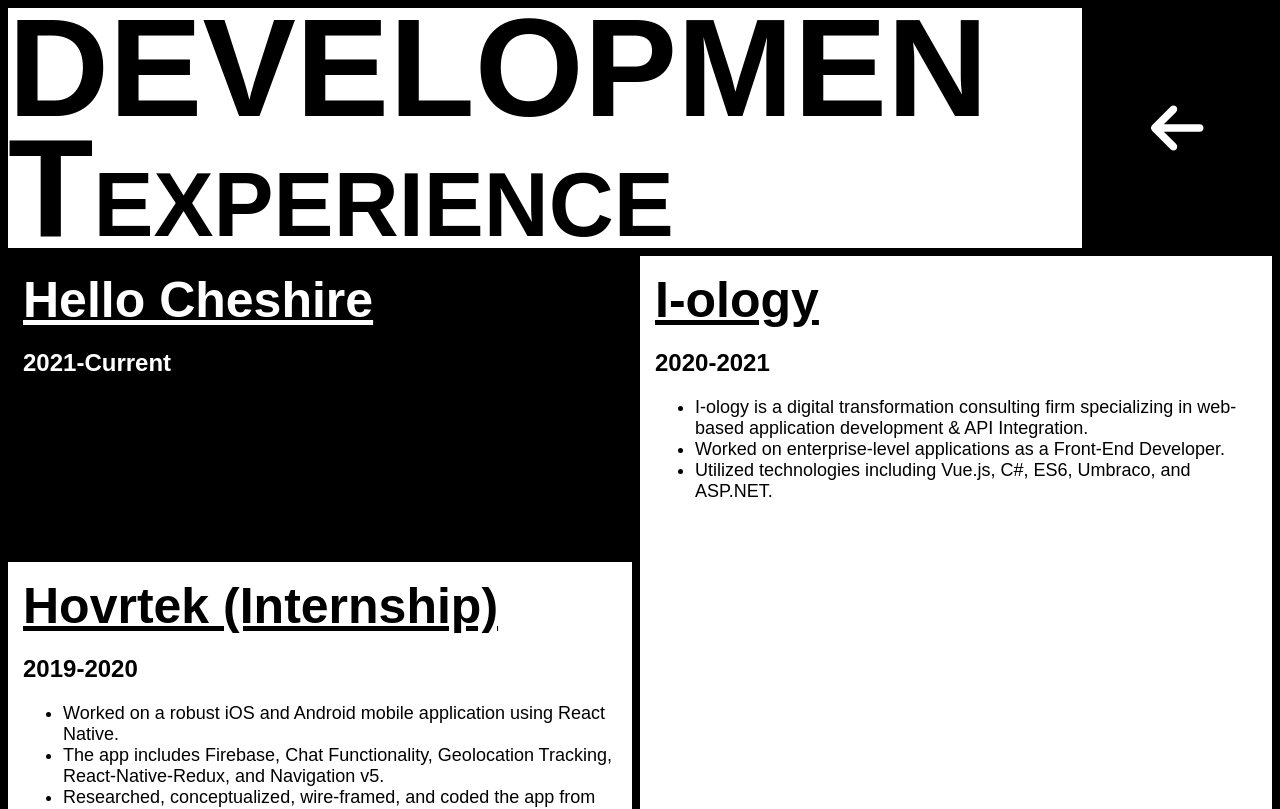
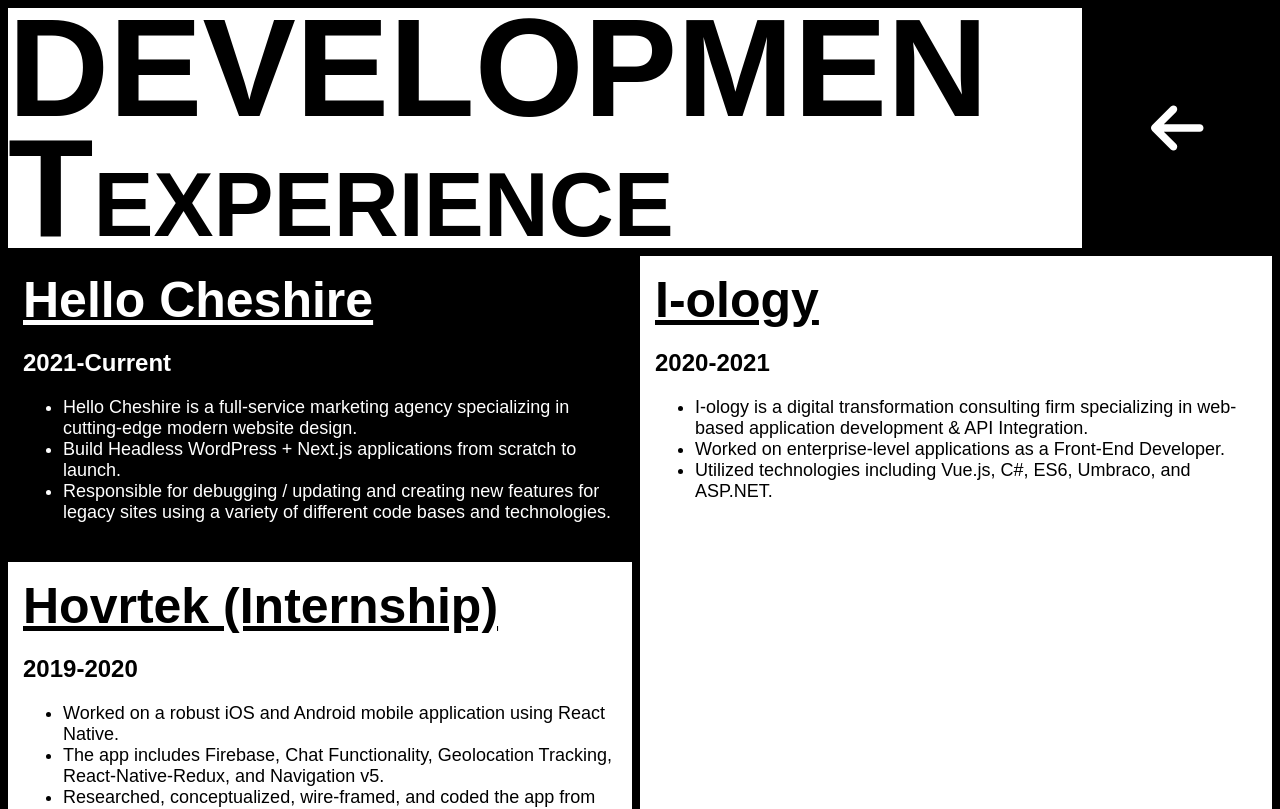
Before and after one commit to Jaywinebrenner/css-land, a Next.js app: page /experience in a window 1280 px wide. Shown: the top 809 px of the page. Built offline with nearby package versions, Linux system fonts and the light colour scheme.

Commit message:
white text on exp

```diff
--- a/pages/experience.js
+++ b/pages/experience.js
@@ -48,7 +48,7 @@ const Experience = () => {
                 <h2 style={{color: i === 0 ? "white" : "black"}}>{exp.year}</h2>
                 <ul>
                 {exp.details.map((d, j) => (
-                  <li style={{ color: exp.job === 'Hello Cheshire' ? 'white!important' : 'black' }} key={`detail-key=${j}`}>{d}</li>
+                  <li style={{color: i === 0 ? "white" : "black"}} key={`detail-key=${j}`}>{d}</li>
                 ))}
                 </ul>
               </div>
```
